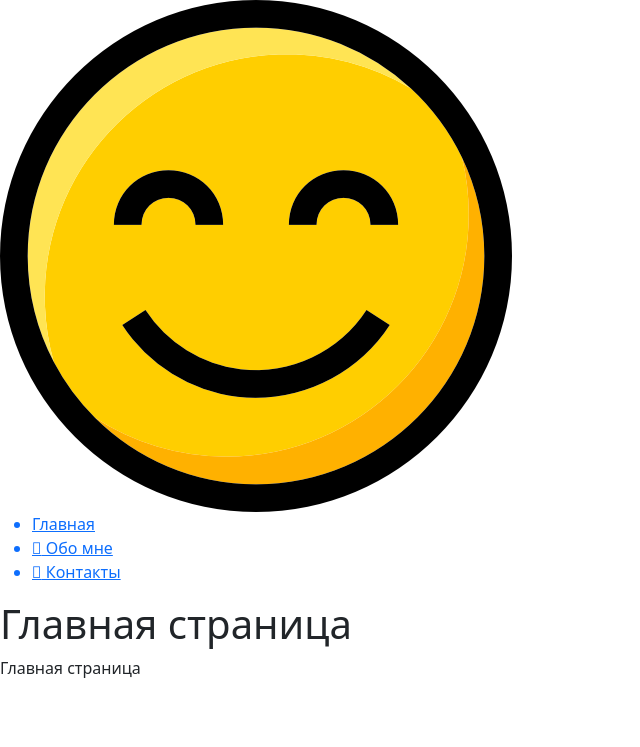
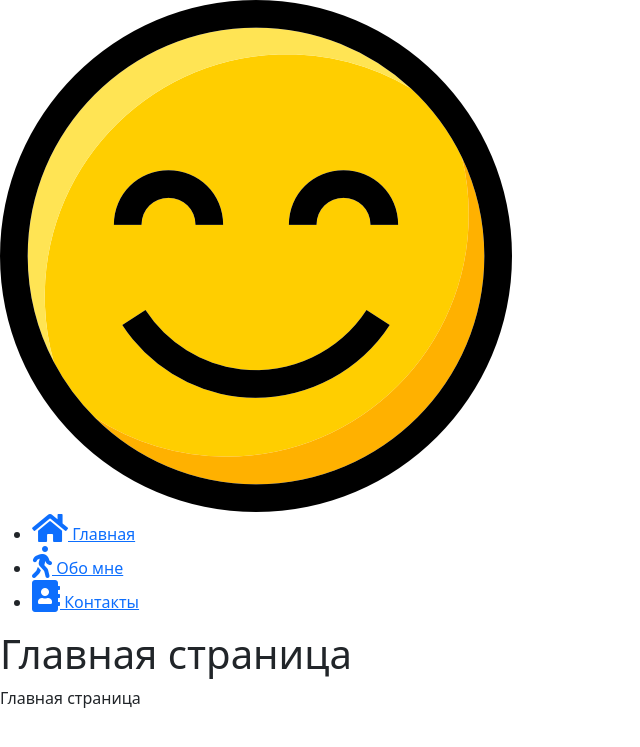
Before and after one commit to VadimRight/django_project, a Django app: page / in a window 1280 px wide. Shown: the top 747 px of the page, without its empty margins (0-640 px from the left). Run offline with Django 4.2, Linux system fonts and the light colour scheme; some libraries are stand-ins or nearby versions.

Commit message:
fixed icons

```diff
--- a/web_project/main/templates/main/layout.html
+++ b/web_project/main/templates/main/layout.html
@@ -15,11 +15,11 @@
     <aside>
         <img src="{% static 'main/img/happiness.jpg' %}" alt="Smile">
         <span class = "Smile"></span>
-        <ul>
-            <a href=""><li><i class="fa-solid fa-house"></i></i> Главная</li></a>
-            <a href=""><li><i class="fa-solid fa-book"></i> Обо мне</li></a>
-            <a href=""><li><i class="fa-solid fa-phone"></i> Контакты</li></a>
-        </ul>
+<ul>
+    <li><a href="#"><i class="fas fa-home fa-2x"></i></i> Главная</a></li>
+    <li><a href="#"><i class="fas fa-walking fa-2x"></i></i> Обо мне</a></li>
+    <li><a href="#"><i class="fas fa-address-book fa-2x"></i></i> Контакты</a></li>
+</ul>
     </aside>
     <main>
     {% block content %}
```
